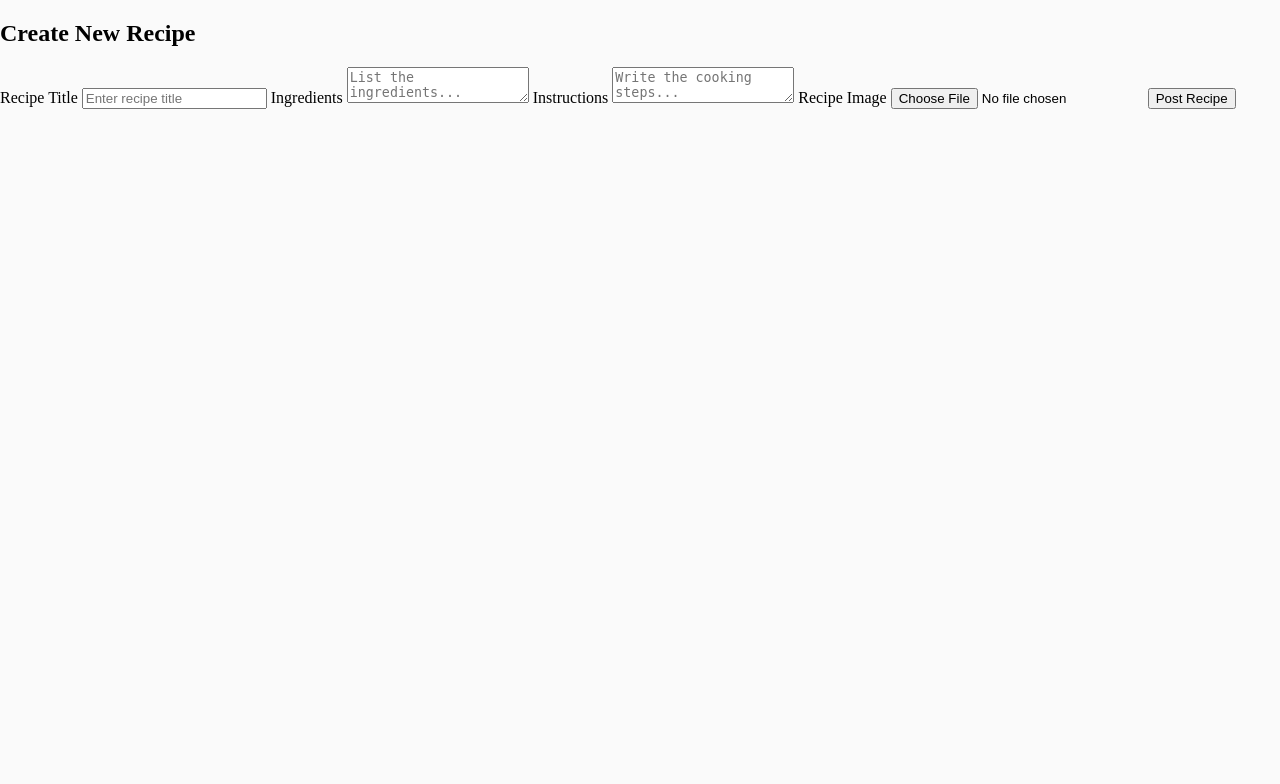
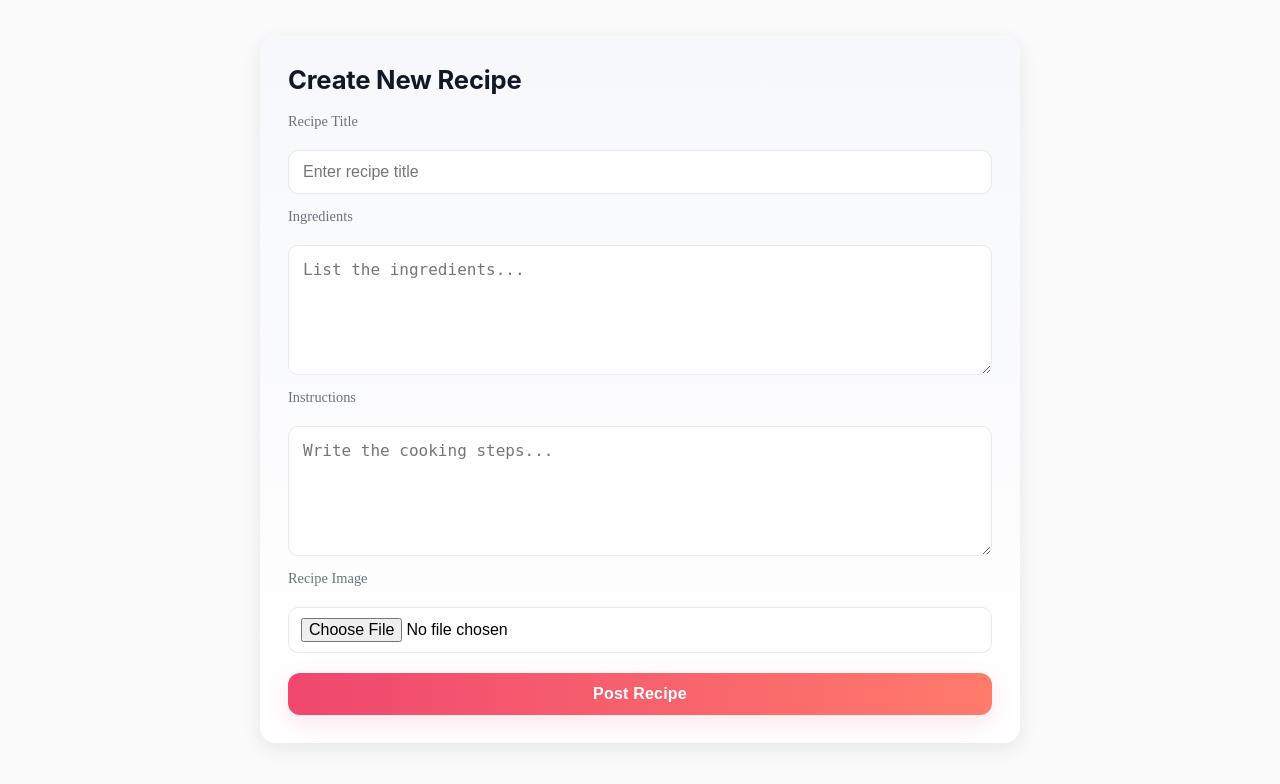
Before and after one commit to shreya-kindalkar/recipe-book, a Django app: page /add-recipe/ in a window 1280 px wide. Shown: the top 784 px of the page. Run offline with Django 5.2, Linux system fonts and the light colour scheme; the visitor is signed in with stand-in values (Sample User, id 1).

Commit message:
Add: CSS styling for add recipe page

```diff
--- a/core/static/app.css
+++ b/core/static/app.css
@@ -68,3 +68,139 @@
     margin-top: 10px;
     color: #333;
 }
+:root{
+  --bg: #f7f8fb;
+  --card: #ffffff;
+  --muted: #6b7280;
+  --accent: #ef476f;
+  --accent-2: #ff7b6b;
+  --input-border: #e6e9ef;
+  --shadow: 0 6px 20px rgba(16,24,40,0.08);
+  --radius: 12px;
+  --max-width: 760px;
+}
+
+/* Page / container */
+.add_container{
+  max-width: var(--max-width);
+  margin: 36px auto;
+  background: linear-gradient(180deg, var(--bg), #ffffff);
+  padding: 28px;
+  border-radius: 16px;
+  box-shadow: var(--shadow);
+  box-sizing: border-box;
+}
+
+/* Title */
+.add_title{
+  font-family: "Inter", system-ui, -apple-system, "Segoe UI", Roboto, "Helvetica Neue", Arial;
+  font-size: 1.6rem;
+  margin: 0 0 18px 0;
+  color: #111827;
+  letter-spacing: -0.2px;
+}
+
+/* Form layout */
+.add-form{
+  display: grid;
+  grid-template-columns: 1fr;
+  gap: 14px;
+}
+
+/* Labels */
+.add-form label{
+  display: block;
+  font-size: 0.9rem;
+  color: var(--muted);
+  margin-bottom: 6px;
+}
+
+/* Text inputs */
+.add_input,
+.add_textarea,
+.add_file {
+  width: 100%;
+  padding: 12px 14px;
+  border: 1px solid var(--input-border);
+  border-radius: 10px;
+  background: var(--card);
+  font-size: 1rem;
+  outline: none;
+  box-sizing: border-box;
+  transition: box-shadow .18s ease, border-color .12s ease, transform .08s ease;
+}
+
+/* Textarea specific */
+.add_textarea{
+  min-height: 130px;
+  resize: vertical;
+  line-height: 1.45;
+}
+
+/* Input / textarea focus */
+.add_input:focus,
+.add_textarea:focus,
+.add_file:focus{
+  border-color: rgba(239,71,111,0.9);
+  box-shadow: 0 6px 18px rgba(239,71,111,0.06);
+  transform: translateY(-1px);
+}
+
+/* File input — nicer spacing */
+.add_file{
+  padding: 10px 12px;
+}
+
+/* Submit button */
+.add-btn{
+  margin-top: 6px;
+  display: inline-block;
+  padding: 12px 18px;
+  border-radius: 12px;
+  background: linear-gradient(90deg, var(--accent), var(--accent-2));
+  color: white;
+  border: none;
+  cursor: pointer;
+  font-weight: 600;
+  font-size: 1rem;
+  letter-spacing: 0.2px;
+  box-shadow: 0 8px 24px rgba(239,71,111,0.14);
+  transition: transform .12s ease, box-shadow .12s ease, opacity .12s ease;
+}
+
+/* Button hover / active */
+.add-btn:hover{ transform: translateY(-3px); box-shadow: 0 12px 30px rgba(239,71,111,0.18); }
+.add-btn:active{ transform: translateY(-1px); opacity: .98; }
+
+/* Small helper: put file label & preview inline if needed */
+.file-row{
+  display:flex;
+  gap:12px;
+  align-items:center;
+}
+
+/* Optional image preview box (use if you add JS preview) */
+.img-preview{
+  width:84px;
+  height:84px;
+  border-radius:10px;
+  border:1px dashed var(--input-border);
+  display:flex;
+  align-items:center;
+  justify-content:center;
+  overflow:hidden;
+  background:#fafafa;
+  font-size:0.85rem;
+  color:var(--muted);
+}
+
+/* Responsive tweaks */
+@media (max-width:720px){
+  .add_container{
+    margin: 20px;
+    padding: 18px;
+    border-radius: 12px;
+  }
+  .add_title{ font-size: 1.35rem; }
+  .add_textarea{ min-height: 110px; }
+}
```
